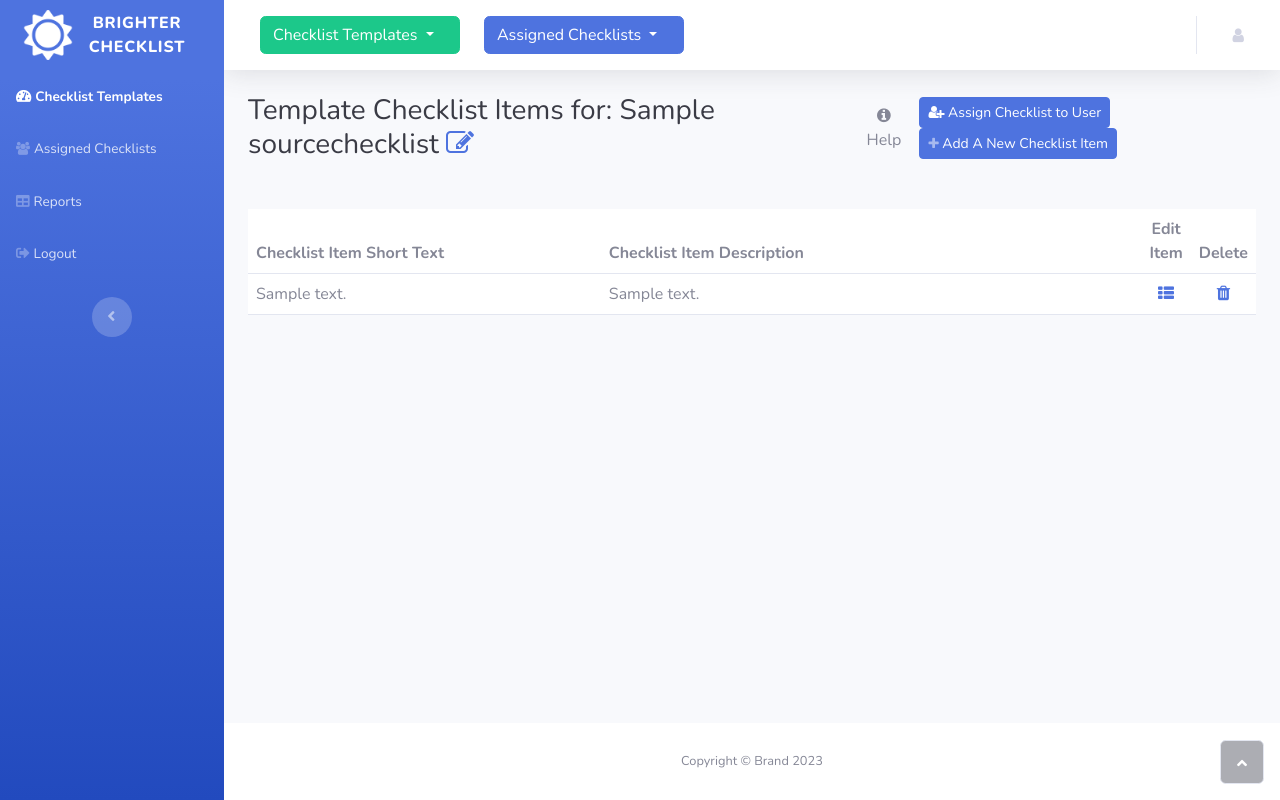
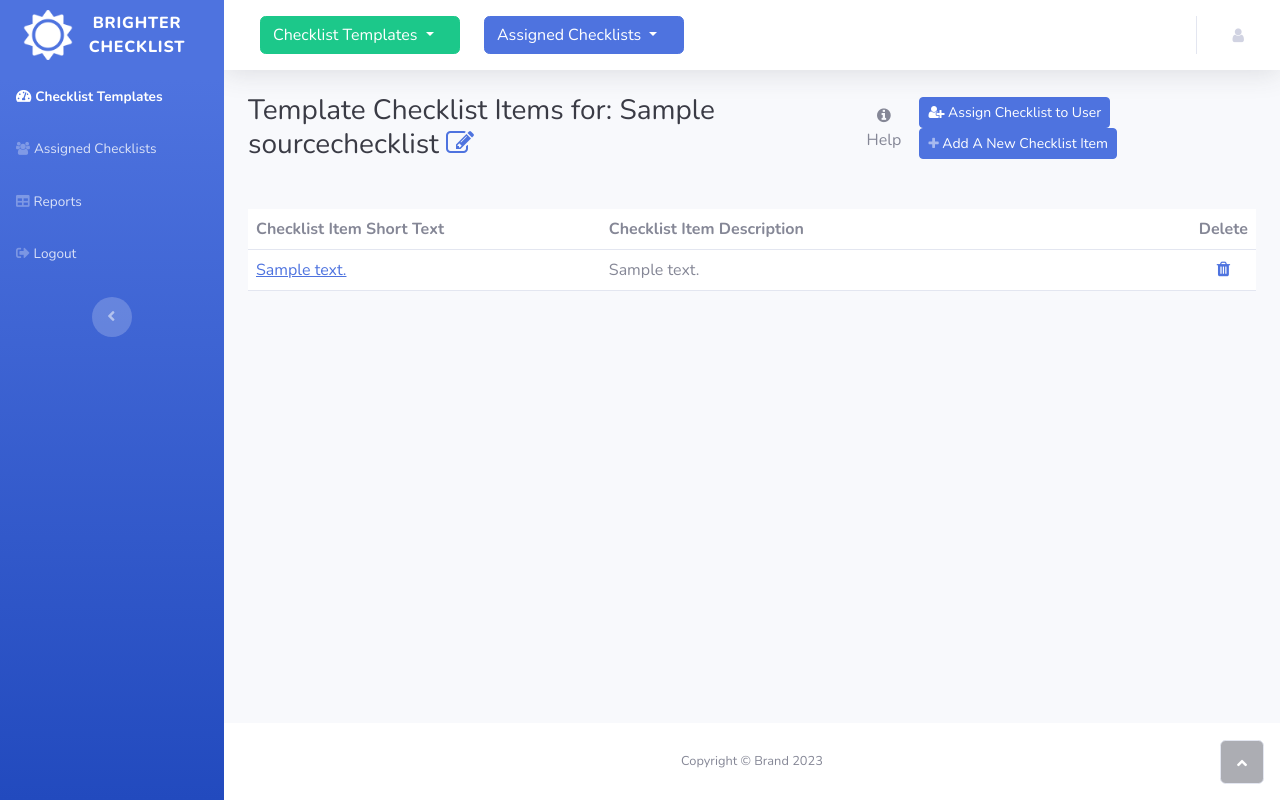
Before and after one commit to my443/brighterchecklist, a Django app: page /manager/template/list/1 in a window 1280 px wide. Run offline with Django 4.2, Linux system fonts and the light colour scheme; a user stored in the database is signed in; tables that the repository leaves empty hold one stand-in row (values such as "Sample post"); parts of the project's set-up code (start-up, migrations or seed data) failed here and were passed over; some libraries are stand-ins or nearby versions.

Commit message:
Checklist template navigation improved.

```diff
--- a/brighterchecklist/templates/base.html
+++ b/brighterchecklist/templates/base.html
@@ -26,9 +26,11 @@
 
     <script>
         // Needed for the popperjs pop-ups in bootstrap
-        $(function () {
+        /**
+         $(function () {
             $('[data-toggle="tooltip"]').tooltip()
         })
+         **/
     </script>
 </head>
 <!-- Modal -->
--- a/brighterchecklist/templates/manager/checklist_template_main.html
+++ b/brighterchecklist/templates/manager/checklist_template_main.html
@@ -36,17 +36,23 @@
                     <tr>
                         <th style="width: 35%">Checklist Item Short Text</th>
                         <th class="">Checklist Item Description</th>
-                        <th class="text-center" width="3%">Edit Item</th>
+                        <!-- <th class="text-center" width="3%">Edit Item</th> -->
                         <th class="text-center" width="3%">Delete</th>
                     </tr>
                 </thead>
                 <tbody>
                 {% for row in all_template_items %}
                     <tr>
-                        <td>{{ row.template_item_short_text }}</td>
+                        <td><a href="/manager/template/edit/{{row.id}}" data-toggle="tooltip" title="Edit Checklist Item">
+                            {{ row.template_item_short_text }}</a>
+                        </td>
                         <td>{{ row.template_item_long_text }}</td>
-                        <td class="text-center"><a href="/manager/template/edit/{{row.id}}"><i class="fa fa-th-list"></i></a> </td>
-                        <td class="text-center"><a href="/manager/template/delete/{{row.id}}"><i class="fa fa-trash" style="font-size: 17px;"></i></a></td>
+                        <!-- <td class="text-center"><a href="/manager/template/edit/{{row.id}}"><i class="fa fa-th-list"></i></a> </td> -->
+                        <td class="text-center">
+                            <a href="/manager/template/delete/{{row.id}}" data-toggle="tooltip" title="Delete Checklist Item">
+                                <i class="fa fa-trash" style="font-size: 17px;"></i>
+                            </a>
+                        </td>
                     </tr>
                 {% endfor %}
                 </tbody>
```
